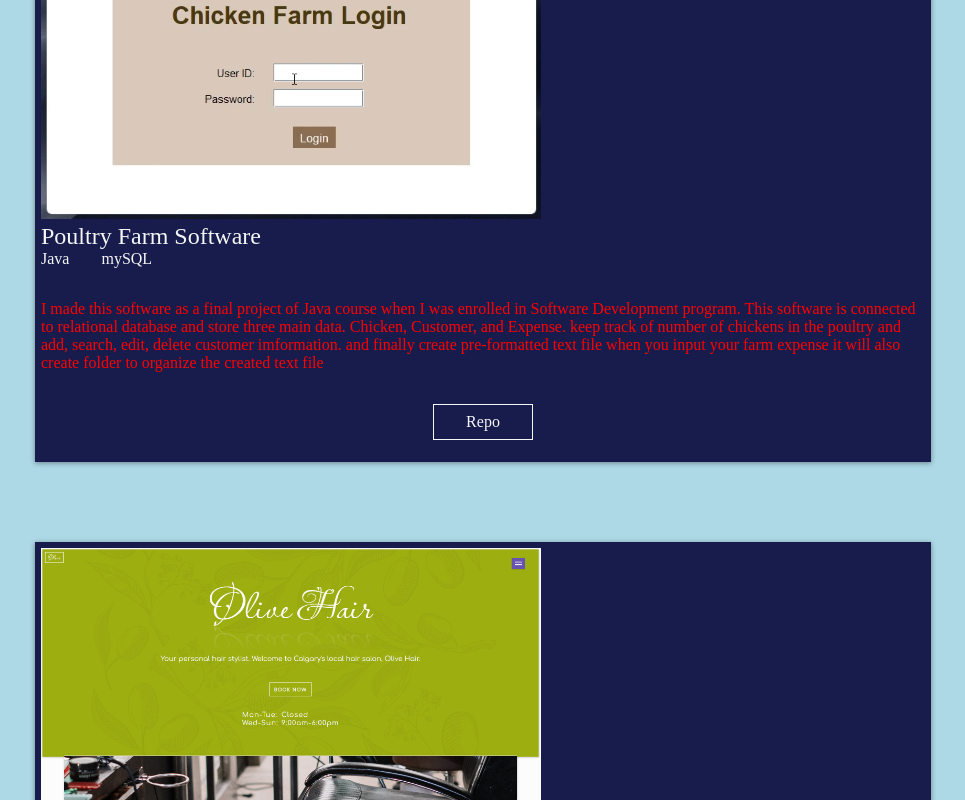
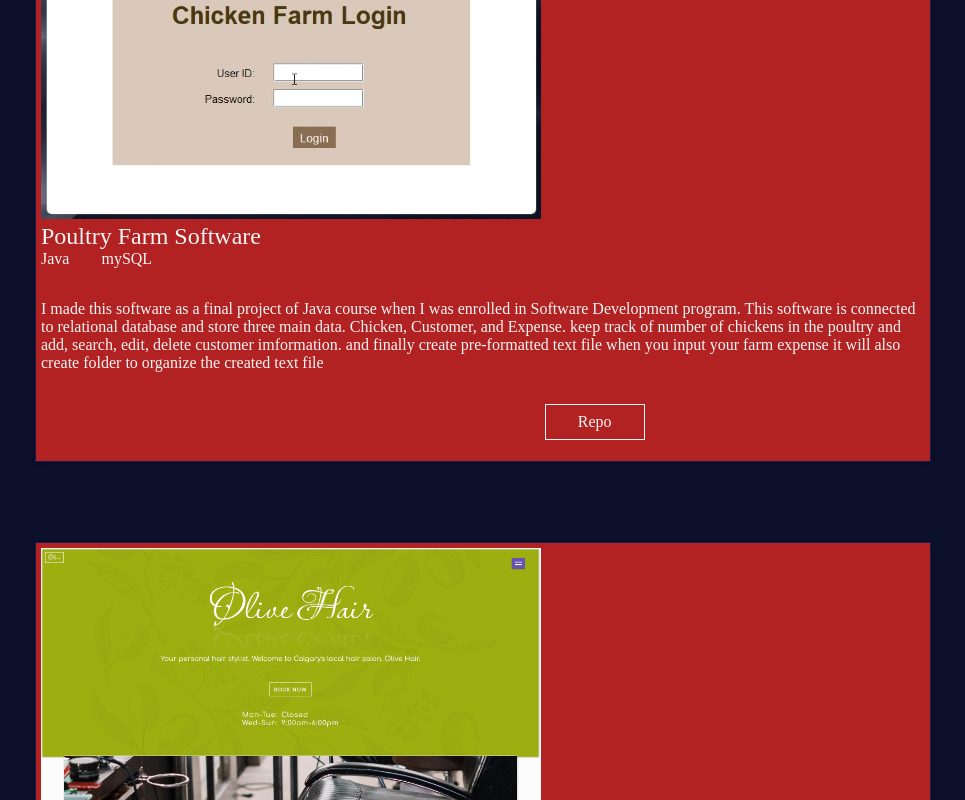
Before and after one commit to moohka/my-portfolio-3.0, a React (Create React App) app: page / in a window 1280 px wide. Shown: the part 985-1785 px from the top of the page, without its empty margins (157-1122 px from the left). Built offline with nearby package versions, Linux system fonts and the light colour scheme; a web font is replaced by a local one.

Commit message:
ProjectCard view-button placeholder added

```diff
--- a/src/components/subs/cards/ProjectCard.jsx
+++ b/src/components/subs/cards/ProjectCard.jsx
@@ -1,4 +1,6 @@
 const ProjectCard = (props) => {
+  // export default function ProjectCard(props) {
+
   const { project } = props;
   const { id, title, detail, builtWiths, img, view } = project;
   const { live, repo } = view;
@@ -34,7 +36,11 @@ const ProjectCard = (props) => {
             >
               Live
             </a>
-          ) : null}
+          ) : (
+            <p className="project-view-button" id="placeholder">
+              Live
+            </p>
+          )}
 
           {repo ? (
             <a
@@ -45,7 +51,11 @@ const ProjectCard = (props) => {
             >
               Repo
             </a>
-          ) : null}
+          ) : (
+            <p className="project-view-button" id="placeholder">
+              Repo
+            </p>
+          )}
         </div>
       </div>
     </div>
--- a/src/styles/scss/subs/_Projects.scss
+++ b/src/styles/scss/subs/_Projects.scss
@@ -11,6 +11,5 @@
   & .project-container {
     gap: 10vh 0;
     margin: auto;
-    background-color: lightblue;
   }
 }
--- a/src/styles/scss/subs/cards/_ProjectCard.scss
+++ b/src/styles/scss/subs/cards/_ProjectCard.scss
@@ -13,7 +13,7 @@
   margin-bottom: 10vh;
 
   //dev
-  background-color: $color-blue;
+  background-color: firebrick;
 
   //left-div
   & .project-thumbnail {
@@ -47,7 +47,6 @@
     }
 
     & .project-details {
-      color: red;
       margin: 2rem 0;
     }
   }
@@ -70,6 +69,10 @@
         background-color: $color-white;
         color: $color-black;
       }
+
+      &#placeholder {
+        visibility: hidden;
+      }
     }
   }
 }
--- a/src/styles/style.css
+++ b/src/styles/style.css
@@ -535,7 +535,6 @@ nav.navdown {
 .projects .project-container {
   gap: 10vh 0;
   margin: auto;
-  background-color: lightblue;
 }
 
 .project-card {
@@ -550,7 +549,7 @@ nav.navdown {
   width: 70vw;
   margin: auto;
   margin-bottom: 10vh;
-  background-color: #171c4d;
+  background-color: firebrick;
 }
 @media only screen and (max-width: 1024px) {
   .project-card {
@@ -580,7 +579,6 @@ nav.navdown {
   margin-right: 2rem;
 }
 .project-card .project-description .project-details {
-  color: red;
   margin: 2rem 0;
 }
 .project-card .project-view {
@@ -599,6 +597,9 @@ nav.navdown {
 .project-card .project-view .project-view-button:hover {
   background-color: whitesmoke;
   color: #0d102b;
+}
+.project-card .project-view .project-view-button#placeholder {
+  visibility: hidden;
 }
 
 #skills {
```
Also changed, not shown: 1 other file (tests, documents, lock files or other folders).
